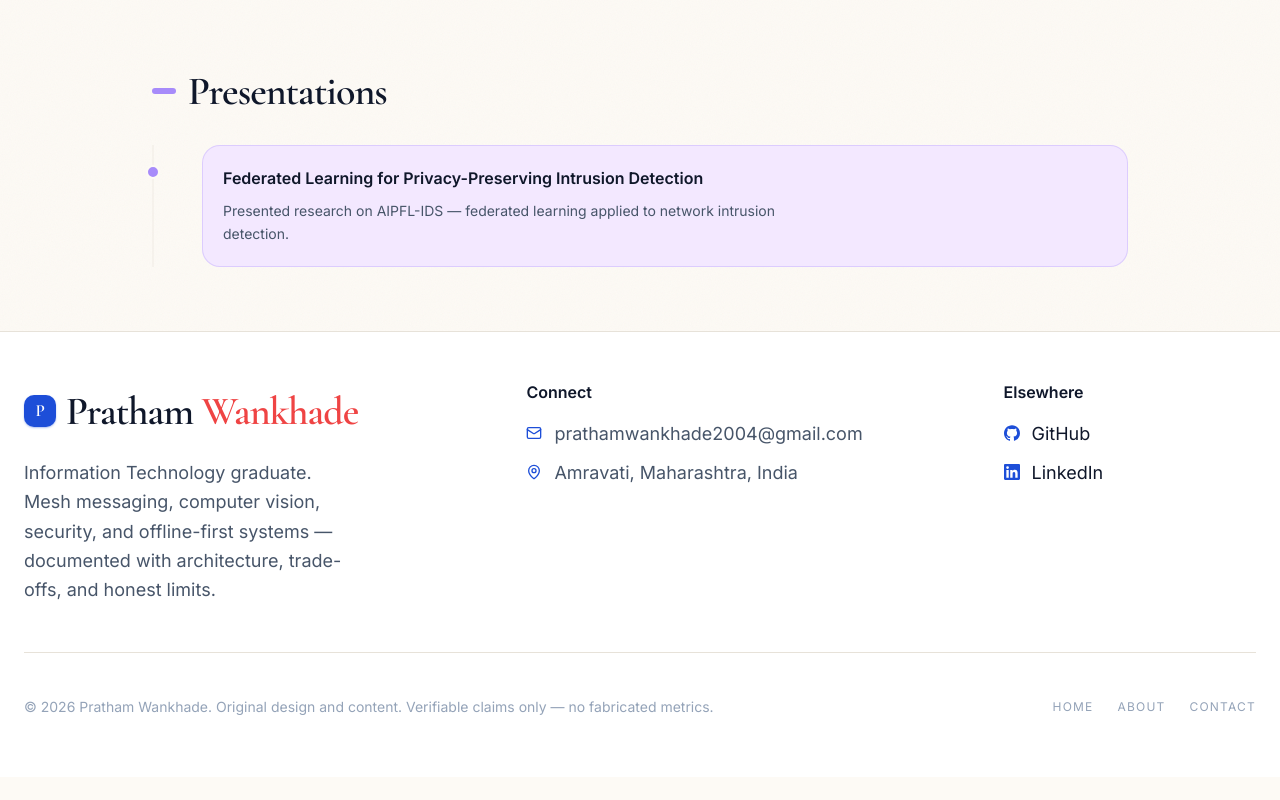
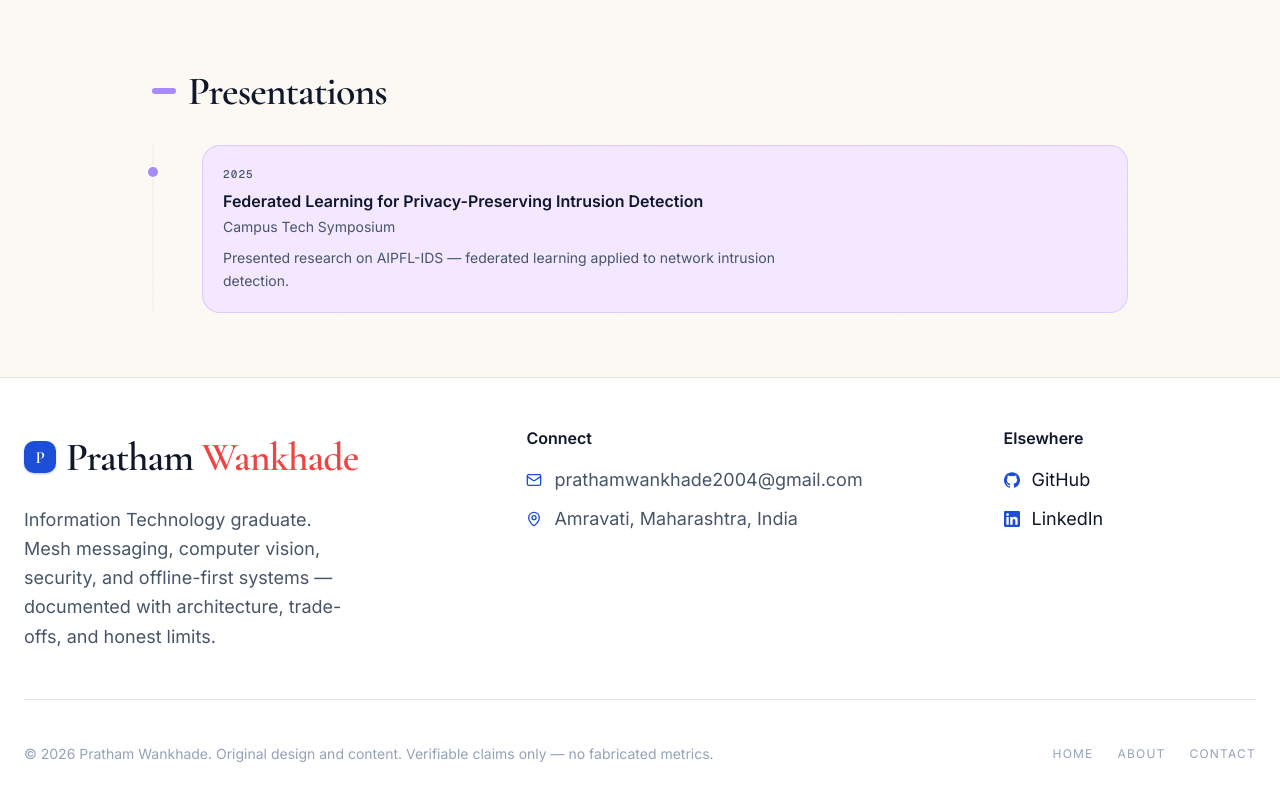
Before and after one commit to PrathamWankhade/My_Portfolio, a Next.js app: page /experience in a window 1280 px wide. Shown: the part 2083-2883 px from the top of the page. Before the commit the page ends 2860 px from the top, so only its background shows below. Built offline with nearby package versions, Linux system fonts and the light colour scheme; no server answers.

Commit message:
Experience: show talk event and date in the shared timeline

```diff
--- a/src/app/experience/page.tsx
+++ b/src/app/experience/page.tsx
@@ -10,6 +10,13 @@ export const metadata = {
 export default function ExperiencePage() {
   const work = experience.filter((e) => e.type === "work");
   const edu = experience.filter((e) => e.type === "education");
+  // Talks use event/date; the shared timeline renders organization/period.
+  const talkEntries: TimelineEntry[] = talks.map((t) => ({
+    title: t.title,
+    period: t.date,
+    organization: t.event,
+    description: t.description,
+  }));
 
   return (
     <div className="flex flex-col flex-1">
@@ -38,7 +45,7 @@ export default function ExperiencePage() {
       {talks.length > 0 && (
         <section className="py-14 sm:py-16">
           <div className="mx-auto max-w-5xl px-6">
-            <TimelineSection title="Presentations" color="lavender" entries={talks} />
+            <TimelineSection title="Presentations" color="lavender" entries={talkEntries} />
           </div>
         </section>
       )}
```
